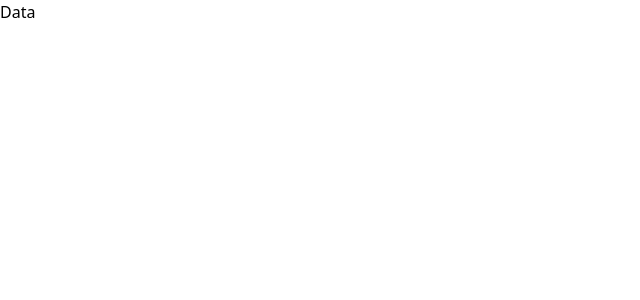
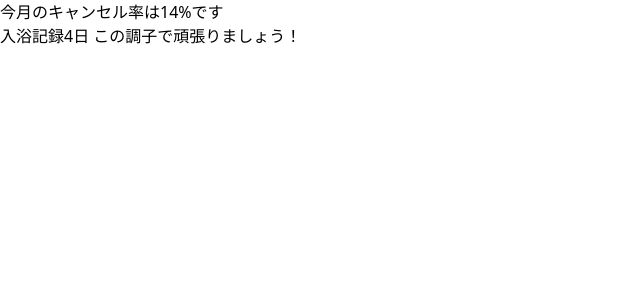
Before and after one commit to giikucamp19/Bath_Record, a React (Vite) app in the folder client/: page /data in a window 1280 px wide. Shown: the top 300 px of the page, without its empty margins (0-640 px from the left). Built offline with nearby package versions, Linux system fonts and the light colour scheme.

Commit message:
計算処理を実装

```diff
--- a/client/src/components/Data.jsx
+++ b/client/src/components/Data.jsx
@@ -1,8 +1,79 @@
 import React from 'react'
 
-// Home.jsxからカレンダーのboolean配列をもらい，必要なデータを生成・表示するコンポーネント
-export const Data = () => {
-  return (
-    <div>Data</div>
-  )
+// 連続入浴記録を計算
+function calcConsecutiveBathingDays(isBathed) {
+  let consecutiveBathingDays = 1;
+  let latestState = true;
+  for(let i = isBathed.length - 2; i >= 0; i--) {
+    if (isBathed[i] != latestState) {
+      break;
+    }
+    consecutiveBathingDays++;
+  }
+  return consecutiveBathingDays;
 }
+
+// 連続キャンセル記録を計算
+function calcConsecutiveCancelDays(isBathed) {
+  let consecutiveCancelDays = 1;
+  let latestState = false;
+  for(let i = isBathed.length - 2; i >= 0; i--) {
+    if (isBathed[i] != latestState) {
+      break;
+    }
+    consecutiveCancelDays++;
+  }
+  return consecutiveCancelDays;
+}
+
+// キャンセル率を計算
+function calcCancelationRate(isBathed) {
+  let totalDays = isBathed.length;
+  let totalCancelDays = 0;
+  for(let i = 0; i < isBathed.length ; i++) {
+    if (isBathed[i] == false) {
+      totalCancelDays++;
+    }
+  }
+  let cancelationRate = Math.floor(100 * (totalCancelDays / totalDays));
+  return cancelationRate;
+}
+
+export const Data = (/*{ isBathed }*/) => {
+  const isBathed = [true, true, false, true, true, true, true];
+  //エラーチェック
+  if (isBathed.length == 0) {
+    return (
+      <div>カレンダーのboolean配列が空です．開発者に問い合わせてください．</div>
+    );
+  }
+  if (isBathed[isBathed.length - 1] == true){
+    return (
+      <>
+        <div>
+          今月のキャンセル率は{calcCancelationRate(isBathed)}%です
+        </div>
+        <div>
+          入浴記録
+          {calcConsecutiveBathingDays(isBathed)}日
+          この調子で頑張りましょう！
+        </div>
+      </>
+    );
+  }
+  else {
+    return (
+      <>
+        <div>
+          今月のキャンセル率は{calcCancelationRate(isBathed)}%です
+        </div>
+        <div>
+          お風呂キャンセル記録
+          {calcConsecutiveCancelDays(isBathed)}日
+          今日こそお風呂に入りましょう！
+        </div>
+      </>
+    );
+  }
+
+}
```
